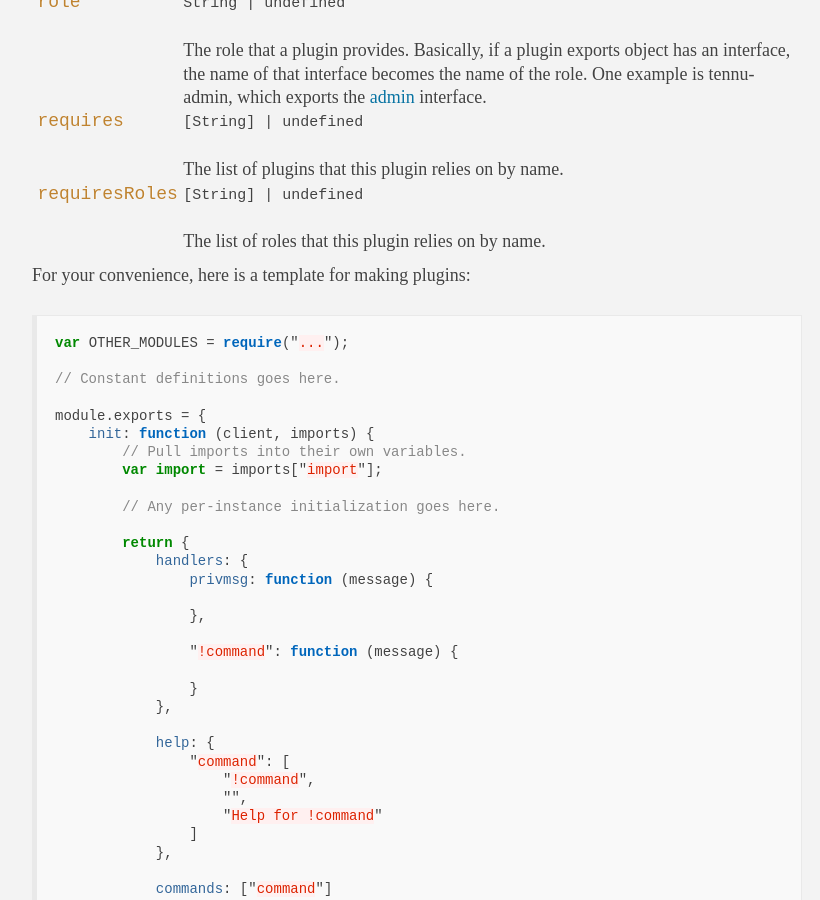
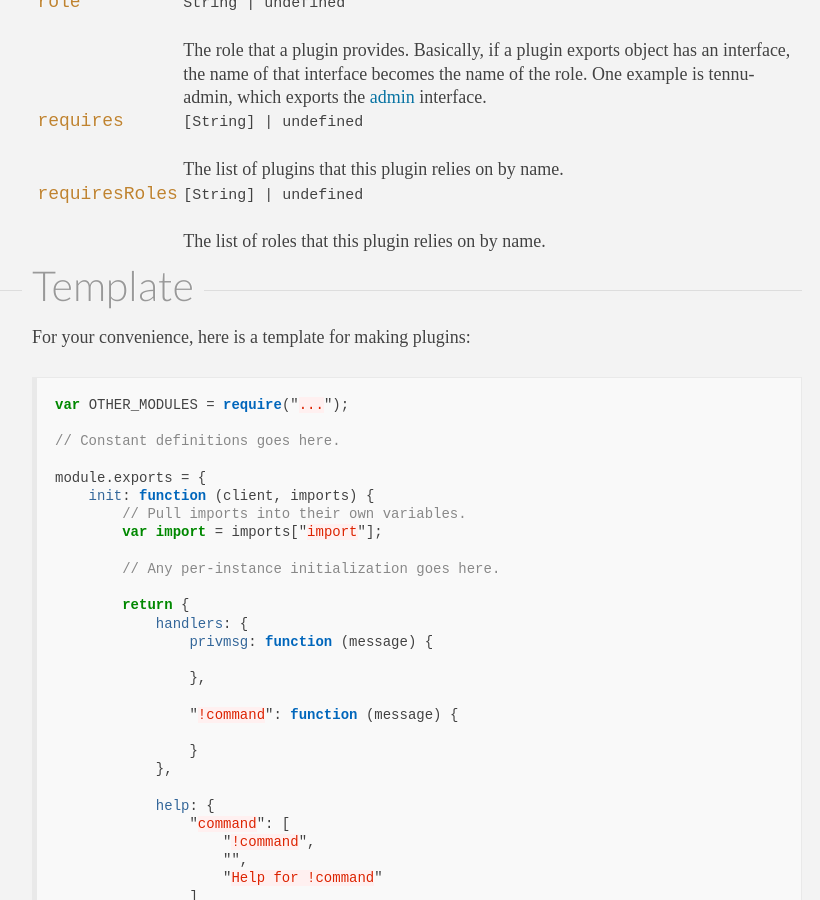
Before and after one commit to Tennu/tennu.github.io, a Jekyll site: the page built from documentation/api/plugin-factory.md, in a window 1280 px wide and 900 px high, scrolled down 805 px. Shown: the whole window, without its empty margins (223-1043 px from the left). Built offline with Jekyll 4.4.1, drawn with Linux system fonts in a browser that asks for light colours; some web fonts are replaced.

Commit message:
Title for template.

```diff
--- a/documentation/api/plugin-factory.md
+++ b/documentation/api/plugin-factory.md
@@ -14,6 +14,8 @@ The only required property to the Plugin factory object is the `init` method.
 | `role` | <small>String \| undefined</small> <br><br> The role that a plugin provides. Basically, if a plugin exports object has an interface, the name of that interface becomes the name of the role. One example is tennu-admin, which exports the [admin](admin) interface. |
 | `requires` | <small>\[String] \| undefined</small> <br><br> The list of plugins that this plugin relies on by name. |
 | `requiresRoles` | <small>\[String] \| undefined</small> <br><br> The list of roles that this plugin relies on by name. |
+
+## Template
 
 For your convenience, here is a template for making plugins:
 
```
